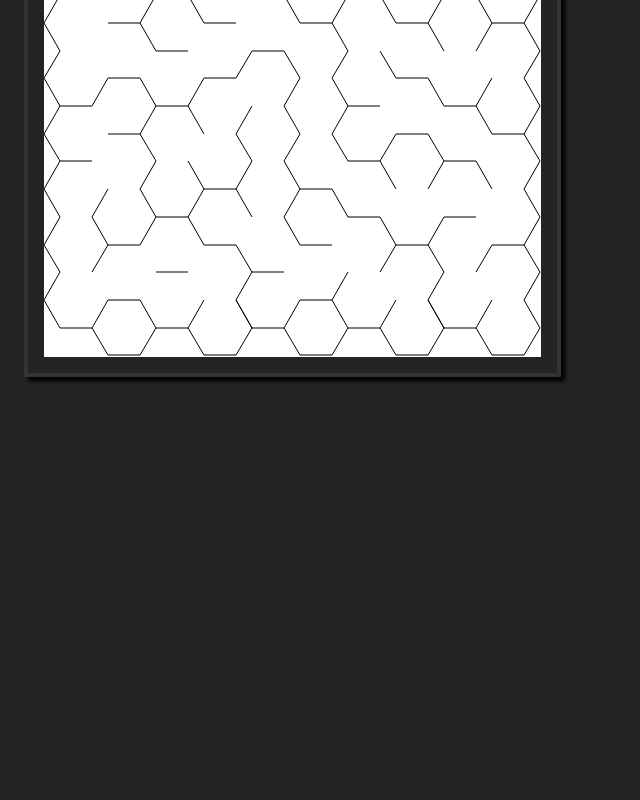
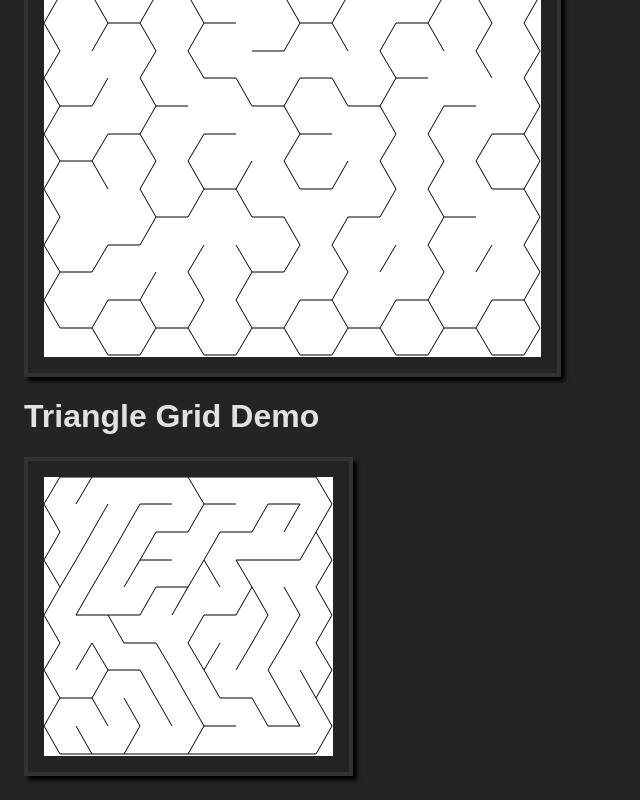
Before and after one commit to onsubmit/mazes-app, a React (Vite) app: page / in a window 1280 px wide. Shown: the part 399-1199 px from the top of the page, without its empty margins (0-640 px from the left). Before the commit the page ends 800 px from the top, so only its background shows below. Built offline with nearby package versions, Linux system fonts and the light colour scheme.

Commit message:
Add TriangleGrid

```diff
--- /dev/null
+++ b/src/cells/triangleCell.ts
@@ -0,0 +1,13 @@
+import { isEven } from '../math';
+import CartesianCell from './cartesianCell';
+import Cell from './cell';
+
+export default class TriangleCell extends CartesianCell {
+  get isUpright(): boolean {
+    return isEven(this.row + this.column);
+  }
+
+  override getNeighbors<T extends Cell>(): T[] {
+    return [this.west, this.east, this.isUpright ? this.south : this.north].filter(Boolean) as T[];
+  }
+}
--- a/src/components/chapters/chapter08.tsx
+++ b/src/components/chapters/chapter08.tsx
@@ -2,16 +2,22 @@ import './chapterStyles.scss';
 
 import RecursiveBacktracker from '../../algorithms/generation/recursiveBacktracker';
 import HexGrid from '../../grids/hexGrid';
+import TriangleGrid from '../../grids/triangleGrid';
 import Canvas from '../canvas';
 
 export default function Chapter08() {
   const hexGrid = new RecursiveBacktracker().execute(HexGrid.create(10, 10));
+  const triangleGrid = new RecursiveBacktracker().execute(TriangleGrid.create(10, 17));
   return (
     <>
       <h1>Hex Grid Demo</h1>
       <div className="row">
         <Canvas grid={hexGrid} cellSize={32}></Canvas>
       </div>
+      <h1>Triangle Grid Demo</h1>
+      <div className="row">
+        <Canvas grid={triangleGrid} cellSize={32}></Canvas>
+      </div>
     </>
   );
 }
--- /dev/null
+++ b/src/grids/triangleGrid.ts
@@ -0,0 +1,108 @@
+import CanvasRenderingContextHelper from '../canvasRenderingContextHelper';
+import TriangleCell from '../cells/triangleCell';
+import { sqrt3 } from '../math';
+import Grid, { Row } from './grid';
+
+export default class TriangleGrid extends Grid<TriangleCell> {
+  private static _fromCoordinates = (row: number, column: number) => new TriangleCell(row, column);
+
+  private constructor(rows: number, columns: number) {
+    super(rows, columns, TriangleGrid._fromCoordinates);
+  }
+
+  static create = (rows: number, columns: number): TriangleGrid => new this(rows, columns).build();
+
+  protected override prepareGrid(): Row<TriangleCell>[] {
+    const grid: Array<Row<TriangleCell>> = [];
+    for (let r = 0; r < this._rows; r++) {
+      const row: Row<TriangleCell> = [];
+      for (let c = 0; c < this._columns; c++) {
+        row.push(this._getInitialCellValue(r, c));
+      }
+
+      grid.push(row);
+    }
+
+    return grid;
+  }
+
+  protected override configureCells(): void {
+    this.forEachCell(({ row, column, cell }) => {
+      cell.west = this.get(row, column - 1);
+      cell.east = this.get(row, column + 1);
+
+      if (cell.isUpright) {
+        cell.south = this.get(row + 1, column);
+      } else {
+        cell.north = this.get(row - 1, column);
+      }
+    });
+  }
+  override getCellBackgroundColor(_cell: TriangleCell): string | void {
+    return '#fff';
+  }
+
+  override draw(canvas: HTMLCanvasElement, cellSize: number): void {
+    const backgroundColor = '#fff';
+    const backgroundColorEmptyCell = '#000';
+    const strokeStyle = '#000';
+
+    const halfWidth = cellSize / 2;
+    const height = (cellSize * sqrt3) / 2;
+    const halfHeight = height / 2;
+
+    canvas.width = Math.ceil((cellSize * (this.columns + 1)) / 2) + 1;
+    canvas.height = Math.ceil(height * this.rows) + 1;
+
+    const helper = new CanvasRenderingContextHelper(canvas, backgroundColor, strokeStyle);
+
+    for (const mode of ['backgrounds', 'walls'] as const) {
+      this.forEachCell(({ row, column, cell }) => {
+        const centerX = halfWidth + column * halfWidth;
+        const centerY = halfHeight + row * height;
+
+        const westX = Math.floor(centerX - halfWidth);
+        const midX = Math.floor(centerX);
+        const eastX = Math.floor(centerX + halfWidth);
+
+        const apexY = Math.floor(cell.isUpright ? centerY - halfHeight : centerY + halfHeight);
+        const baseY = Math.floor(cell.isUpright ? centerY + halfHeight : centerY - halfHeight);
+
+        switch (mode) {
+          case 'backgrounds': {
+            const color = cell.isEmpty
+              ? backgroundColorEmptyCell
+              : this.getCellBackgroundColor(cell) ?? backgroundColor;
+
+            helper.fillPath((context) => {
+              context.moveTo(westX, baseY);
+              context.lineTo(midX, apexY);
+              context.lineTo(eastX, baseY);
+            }, color);
+            break;
+          }
+          case 'walls': {
+            if (!cell.west) {
+              helper.drawLine(westX, baseY, midX, apexY);
+            }
+
+            if (!cell.isLinkedTo(cell.east)) {
+              helper.drawLine(eastX, baseY, midX, apexY);
+            }
+
+            const { isUpright } = cell;
+            if ((isUpright && !cell.south) || (!isUpright && !cell.isLinkedTo(cell.north))) {
+              helper.drawLine(eastX, baseY, westX, baseY);
+            }
+
+            break;
+          }
+        }
+      });
+    }
+  }
+
+  override toString(): string {
+    throw new Error('Method not implemented.');
+  }
+}
```
